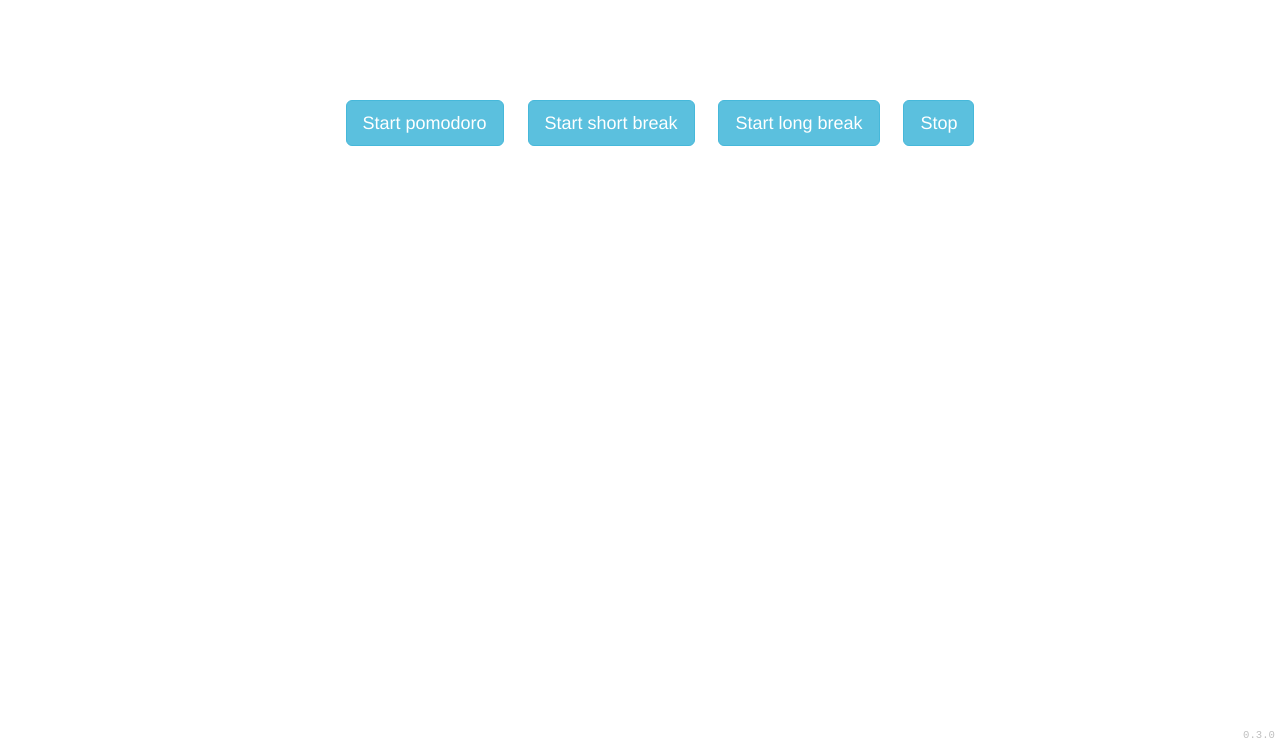
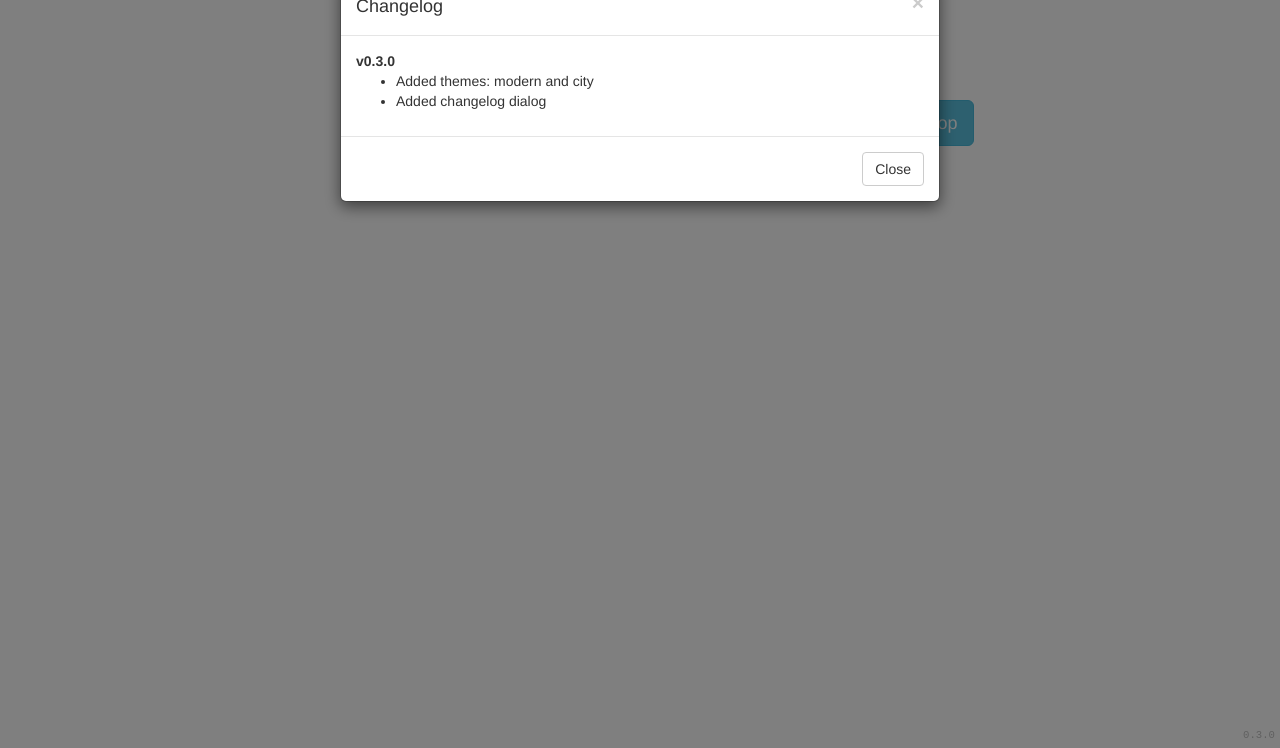
Before and after one commit to pomos/pomos.github.io, a plain HTML site: page index.html in a window 1280 px wide. Shown: the part 52-800 px from the top of the page. Drawn offline with Linux system fonts and the light colour scheme; a web font is replaced by a local one.

Commit message:
Added changelog dialog

```diff
--- a/index.html
+++ b/index.html
@@ -75,6 +75,7 @@
 
                   <li class="divider"></li>
                   <li><a href="https://github.com/pomos/pomos.github.io/issues" target="_blank">Issues</a></li>
+                  <li><a href="#" data-toggle="modal" data-target="#changelogDialog">Changelog</a></li>
                   <li><a href="#" data-toggle="modal" data-target="#aboutDialog">About</a></li>
                 </ul>
               </li>
@@ -211,6 +212,30 @@
       </div>
     </div>
 
+    <div class="modal fade" id="changelogDialog" tabindex="-1" role="dialog" aria-labelledby="changelogLabel" aria-hidden="true">
+      <div class="modal-dialog">
+        <div class="modal-content">
+          <div class="modal-header">
+            <button type="button" class="close" data-dismiss="modal" aria-label="Close"><span aria-hidden="true">&times;</span></button>
+            <h4 class="modal-title" id="aboutLabel">Changelog</h4>
+          </div>
+          <div class="modal-body">
+
+            <strong>v0.3.0</strong>
+
+            <ul>
+              <li>Added themes: modern and city</li>
+              <li>Added changelog dialog</li>
+            </ul>
+
+          </div>
+          <div class="modal-footer">
+            <button type="button" class="btn btn-default" data-dismiss="modal">Close</button>
+          </div>
+        </div>
+      </div>
+    </div>
+
     <div id="footer">
       <div class="version"></div>
     </div>
@@ -222,6 +247,7 @@
 
       $('.version').text(version);
       mainViewModel.loadTheme();
+      mainViewModel.checkVersion();
     </script>
   </body>
 </html>
--- a/scripts/pomos.js
+++ b/scripts/pomos.js
@@ -216,5 +216,14 @@ var mainViewModel = function(window) {
     self.loadTheme();
   };
 
+  self.checkVersion = function() {
+    var storageVersion = storage.getSetting('version');
+
+    if (version != storageVersion) {
+      $('#changelogDialog').modal('show')
+      storage.setSetting('version', version);
+    }
+  };
+
   return self;
 }();
--- a/scripts/pomos.storage.js
+++ b/scripts/pomos.storage.js
@@ -132,7 +132,8 @@ var storage = function() {
       settings = JSON.parse(settings);
     } else {
       settings = {
-        'theme': ''
+        'theme': '',
+        'version': ''
       }
     }
 
```
